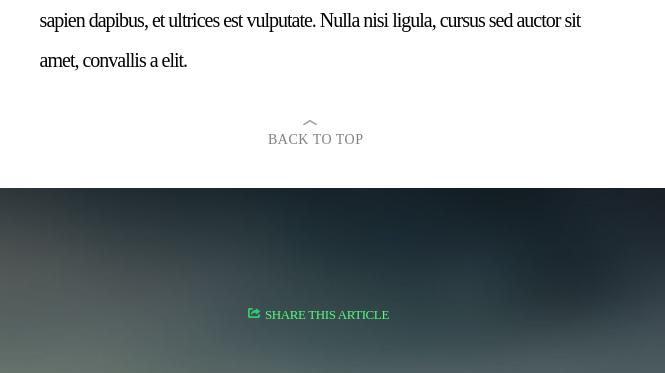
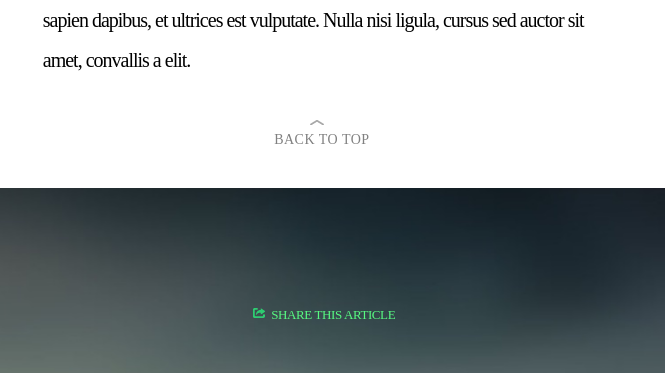
Before and after one commit to zametyza/zametyza.github.io, a plain HTML site: page index.html in a window 1280 px wide. Shown: the part 2120-2493 px from the top of the page, 330-995 px from the left. Drawn offline with nearby package versions, Linux system fonts and the light colour scheme; a web font is replaced by a local one.

Commit message:
update text

```diff
--- a/index.html
+++ b/index.html
@@ -55,16 +55,17 @@
                         </ul>
                     </nav>
             </div>
-          </div>
+            </div>
+
             <img src="img/to_Top.png" alt="top" class="container__top">
-            <div class="container__back">
-              <p>Back to Top</p>
-            </div>
-        </div>
+            <div class="container__back"><p>Back to Top</p></div>
+
       </section>
       <footer class="footer">
+        <div class="container">
           <img src="img/repost2.png" alt="repost2" class="footer__repost">
           <div class="footer__share"><p>share this article</p></div>
+        </div>
       </footer>
       <div class="icon-block">
         <div class="icon-block--left">
--- a/style/style.less
+++ b/style/style.less
@@ -107,16 +107,16 @@ hr{
 }
 .container{
    width: 622px;
-   margin-left: 20.6rem;
+   margin-left: 26%;
    margin-right: 8rem;
   &__top{
-    margin-left: 633px;
+    margin-left:  50%;
     margin-bottom: -12px;
   }
   &__back{
     color: grey;
     text-transform: uppercase;
-    margin-left: 598px;
+    margin-left: 47.2%;
     font-size: 14px;
     margin-bottom: 3.1%;
     letter-spacing: 0.5px;
@@ -132,15 +132,15 @@ hr{
   background-size:100% 100%;
   &__share{
     text-transform: uppercase;
-    margin-left: 595px;
+    margin-left: 43%;
     color: #58FA82;
     font-size: 13px;
-    padding-top: 106px;
     letter-spacing: -0.4px;
+    padding: 106px 0 0 1px;
   }
   &__repost{
     float: left;
-    margin-left: 577px;
+    margin-left: 40%;
     margin-top: 119px;
     padding: 0;
   }
```
